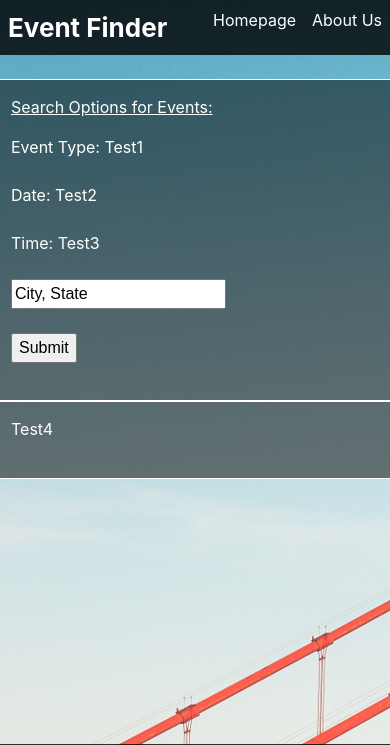
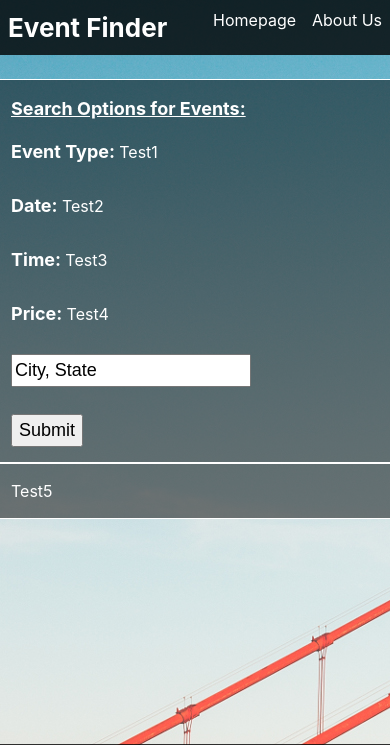
Before and after one commit to Brendonjmcdonald/group-project, a PHP site: page / in a window 390 px wide. Shown: the top 745 px of the page. Run offline with PHP 8.4, Linux system fonts and the light colour scheme; some libraries are stand-ins or nearby versions.

Commit message:
ids updated, ready for basic javascript testing

```diff
--- a/assets/css/style.css
+++ b/assets/css/style.css
@@ -11,15 +11,17 @@ body {
 
 /*Main row of the page */
 .row {
+	box-sizing: border-box;
 	background: rgba(0, 0, 0, .5);
 	min-height: 400px;
 	max-height: 1000px;
 	color: #ffffff;
-	box-sizing: border-box;
+
 }
 
 /*The two columns inside the row */
 .col-sm-7, .col-sm-5 {
+	box-sizing: border-box;
 	border: 1px solid #ffffff;
 	box-sizing: border-box;
 	padding: 15px;
@@ -44,3 +46,13 @@ body {
 	font-size: 26px;
 	font-weight: bolder;
 }
+
+form {
+	font-size: 18px;
+	font-weight: bold;
+}
+
+span {
+	font-weight: normal;
+	font-size: 1rem;
+}
--- a/index.html
+++ b/index.html
@@ -44,6 +44,9 @@
         <div>
           Time: <span id="time-input">Test3</span>
         </div><br />
+        <div>
+          Price: <span id="price-input">Test4</span>
+        </div><br />
 <!--Where the city and state info will be inputted -->
       <input id="inputDiv" type="text" value="City, State">
       <br />
@@ -57,7 +60,7 @@
 
 
 <!--Where the information will be displayed -->
-  <div id="input-display" class="col-sm-7">Test4
+  <div id="input-display" class="col-sm-7">Test5
   </div>
 <!--End of the main two columns -->
 </div>
```
